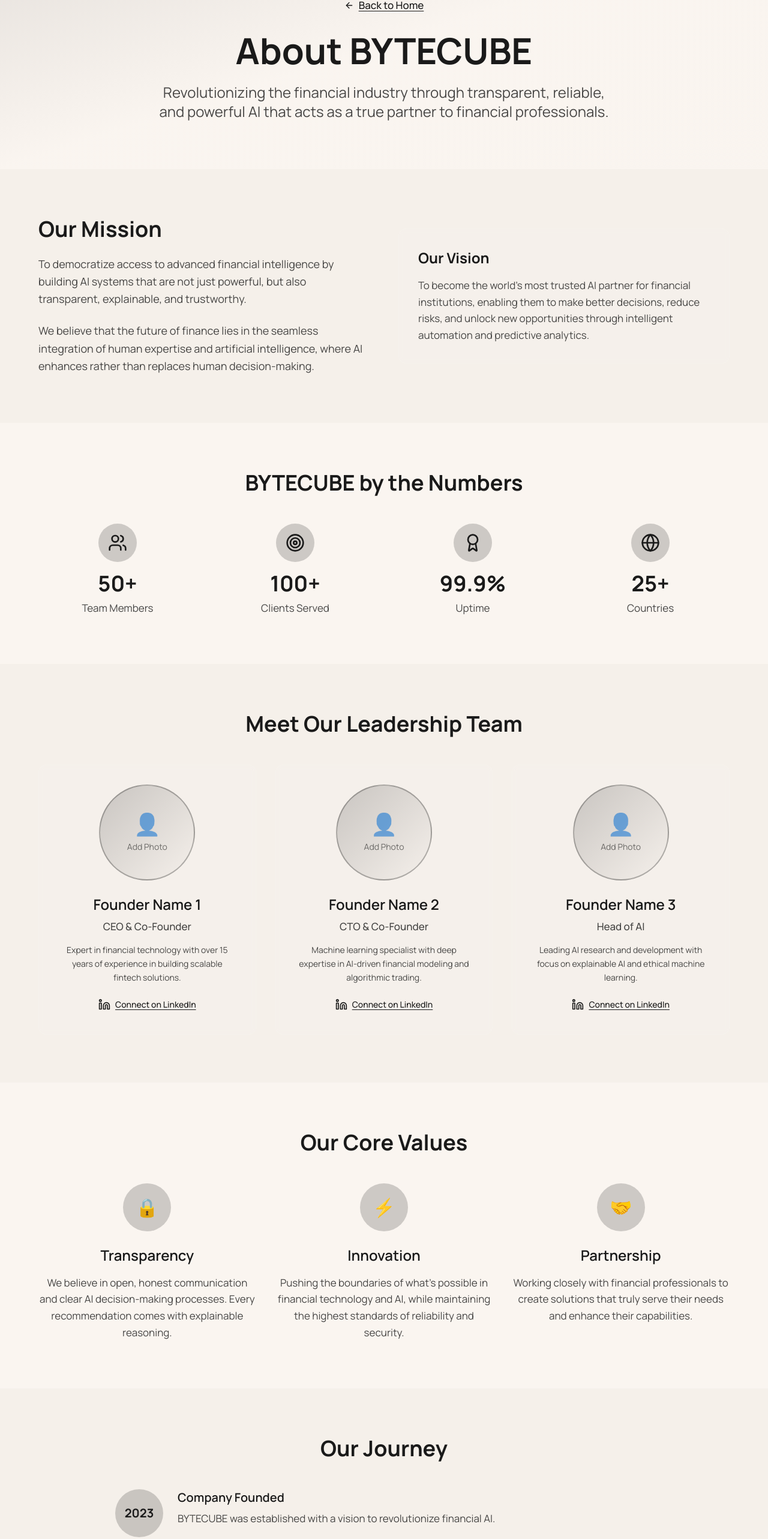
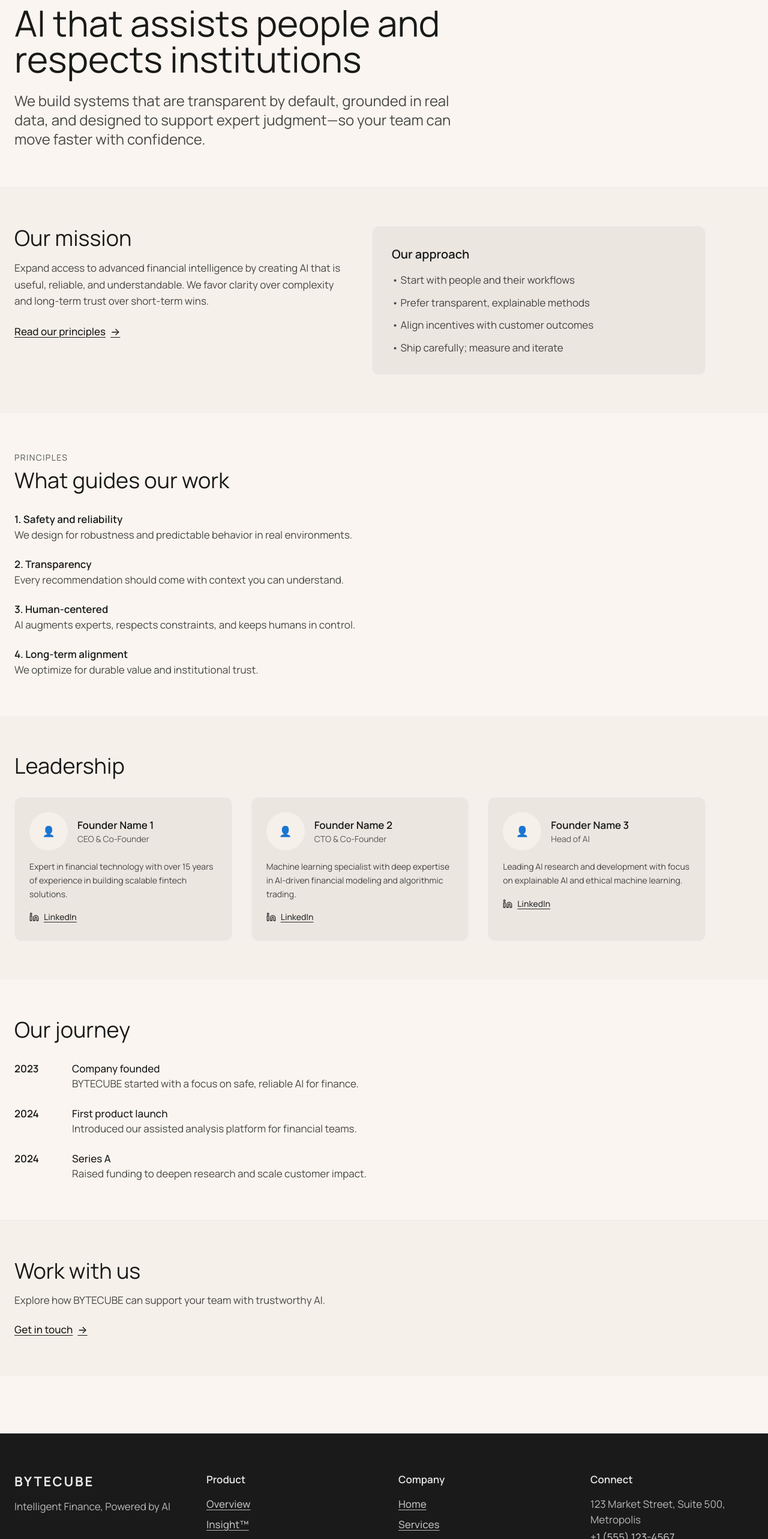
Before and after one commit to yogeshbawankar/BYTECUBE, a React (Vite) app: page /about in a window 1280 px wide. Shown: the part 132-2698 px from the top of the page at 60% size. Built offline with nearby package versions, Linux system fonts and the light colour scheme.

Commit message:
Change the about pages made it more beautiful and plished

```diff
--- a/src/components/AboutSection.tsx
+++ b/src/components/AboutSection.tsx
@@ -1,117 +1,23 @@
-import { Linkedin, ArrowRight } from 'lucide-react';
+import { ArrowRight } from 'lucide-react';
 import { Link } from 'react-router-dom';
-import { founders } from '@/data/company';
 
 const AboutSection = () => {
   return (
     <section id="about" className="py-20 bg-section-bg">
       <div className="container mx-auto px-6">
-        <div className="max-w-6xl mx-auto">
-          {/* Main About Content */}
-          <div className="text-center mb-16">
-            <h2 className="text-3xl md:text-4xl lg:text-5xl font-bold text-primary mb-8">
-              About BYTECUBE
-            </h2>
-
-            <p className="text-lg md:text-xl text-foreground leading-relaxed max-w-4xl mx-auto">
-              Founded by experts in finance and machine learning, BYTECUBE is on a mission to
-              revolutionize the financial industry. We believe in building transparent, reliable,
-              and powerful AI that acts as a true partner to financial professionals.
-            </p>
-          </div>
-
-          {/* Founders Section */}
-          <div className="mt-16">
-            <h3 className="text-2xl md:text-3xl font-bold text-primary text-center mb-12">
-              Meet Our Founders
-            </h3>
-
-            <div className="grid grid-cols-1 md:grid-cols-2 lg:grid-cols-3 gap-8">
-              {founders.map((founder) => (
-                <div key={founder.linkedin} className="bg-white/5 backdrop-blur-sm rounded-xl p-6 border border-white/10 hover:border-primary/30 transition-all duration-300 group">
-                  {/* Founder Image Placeholder */}
-                  <div className="w-32 h-32 mx-auto mb-6 rounded-full bg-gradient-to-br from-primary/20 to-secondary/20 border-2 border-primary/30 flex items-center justify-center">
-                    <div className="text-primary/60 text-sm text-center">
-                      <div className="text-2xl mb-2">👤</div>
-                      <div>Add Photo</div>
-                    </div>
-                  </div>
-
-                  {/* Founder Info */}
-                  <div className="text-center">
-                    <h4 className="text-xl font-semibold text-primary mb-2">
-                      {founder.name}
-                    </h4>
-                    <p className="text-foreground/80 mb-4">
-                      {founder.role}
-                    </p>
-
-                    {/* LinkedIn Link */}
-                    {founder.linkedin && (
-                      <a
-                        href={founder.linkedin}
-                        target="_blank"
-                        rel="noopener noreferrer"
-                        aria-label="LinkedIn profile"
-                        className="inline-flex items-center gap-2 text-primary hover:text-primary/80 transition-colors duration-200 group/link"
-                      >
-                        <Linkedin className="w-5 h-5 group-hover/link:scale-110 transition-transform duration-200" />
-                        <span className="text-sm">LinkedIn</span>
-                      </a>
-                    )}
-                  </div>
-                </div>
-              ))}
-            </div>
-          </div>
-
-          {/* Company Values */}
-          <div className="mt-20">
-            <h3 className="text-2xl md:text-3xl font-bold text-primary text-center mb-12">
-              Our Values
-            </h3>
-
-            <div className="grid grid-cols-1 md:grid-cols-3 gap-8">
-              <div className="text-center">
-                <div className="w-16 h-16 mx-auto mb-4 rounded-full bg-primary/20 flex items-center justify-center">
-                  <span className="text-2xl">🔒</span>
-                </div>
-                <h4 className="text-xl font-semibold text-primary mb-3">Transparency</h4>
-                <p className="text-foreground/80">
-                  We believe in open, honest communication and clear AI decision-making processes.
-                </p>
-              </div>
-
-              <div className="text-center">
-                <div className="w-16 h-16 mx-auto mb-4 rounded-full bg-primary/20 flex items-center justify-center">
-                  <span className="text-2xl">⚡</span>
-                </div>
-                <h4 className="text-xl font-semibold text-primary mb-3">Innovation</h4>
-                <p className="text-foreground/80">
-                  Pushing the boundaries of what's possible in financial technology and AI.
-                </p>
-              </div>
-
-              <div className="text-center">
-                <div className="w-16 h-16 mx-auto mb-4 rounded-full bg-primary/20 flex items-center justify-center">
-                  <span className="text-2xl">🤝</span>
-                </div>
-                <h4 className="text-xl font-semibold text-primary mb-3">Partnership</h4>
-                <p className="text-foreground/80">
-                  Working closely with financial professionals to create solutions that truly serve their needs.
-                </p>
-              </div>
-            </div>
-          </div>
-
-          {/* Learn More Button */}
-          <div className="mt-12 text-center">
-            <Link
-              to="/about"
-              className="inline-flex items-center gap-2 bg-primary text-white px-8 py-4 rounded-[8px] hover:bg-primary/90 transition-colors duration-200 font-semibold group"
-            >
-              <span>Learn More About Us</span>
-              <ArrowRight className="w-5 h-5 group-hover:translate-x-1 transition-transform duration-200" />
+        <div className="max-w-3xl">
+          <p className="eyebrow">About</p>
+          <h2 className="mt-2 font-serifhead text-4xl md:text-5xl text-primary leading-tight">
+            We build AI that assists people
+          </h2>
+          <p className="lede mt-6">
+            Founded by experts in finance and machine learning, BYTECUBE develops transparent, reliable
+            systems that augment human judgment and make complex work feel simple.
+          </p>
+          <div className="mt-8">
+            <Link to="/about" className="inline-flex items-center gap-2">
+              <span>Read about our mission</span>
+              <ArrowRight className="w-4 h-4" />
             </Link>
           </div>
         </div>
--- a/src/index.css
+++ b/src/index.css
@@ -123,3 +123,21 @@
 }
 
 /* Removed custom .container to avoid overriding Tailwind's responsive container */
+
+@layer components {
+  .eyebrow {
+    @apply text-xs md:text-sm uppercase tracking-widest text-muted-foreground;
+  }
+
+  .lede {
+    @apply text-xl md:text-2xl text-foreground/80 leading-relaxed;
+  }
+
+  .quiet-card {
+    @apply rounded-xl border border-border bg-card;
+  }
+
+  .soft-divider {
+    @apply h-px bg-border/80 w-full;
+  }
+}
--- a/src/pages/About.tsx
+++ b/src/pages/About.tsx
@@ -1,4 +1,4 @@
-import { Linkedin, ArrowLeft, Mail, Phone, MapPin, Globe, Users, Award, Target } from 'lucide-react';
+import { Linkedin } from 'lucide-react';
 import { Link } from 'react-router-dom';
 import { founders as foundersData } from '@/data/company';
 
@@ -6,152 +6,110 @@
   const founders = foundersData;
 
   const milestones = [
-    {
-      year: "2023",
-      title: "Company Founded",
-      description: "BYTECUBE was established with a vision to revolutionize financial AI."
-    },
-    {
-      year: "2024",
-      title: "First Product Launch",
-      description: "Successfully launched our flagship AI-powered financial analysis platform."
-    },
-    {
-      year: "2024",
-      title: "Series A Funding",
-      description: "Secured significant funding to accelerate product development and market expansion."
-    }
-  ];
-
-  const stats = [
-    { icon: Users, value: "50+", label: "Team Members" },
-    { icon: Target, value: "100+", label: "Clients Served" },
-    { icon: Award, value: "99.9%", label: "Uptime" },
-    { icon: Globe, value: "25+", label: "Countries" }
+    { year: '2023', title: 'Company founded', description: 'BYTECUBE started with a focus on safe, reliable AI for finance.' },
+    { year: '2024', title: 'First product launch', description: 'Introduced our assisted analysis platform for financial teams.' },
+    { year: '2024', title: 'Series A', description: 'Raised funding to deepen research and scale customer impact.' },
   ];
 
   return (
     <div className="min-h-screen">
-
-      {/* Hero Section */}
-      <section className="pt-32 pb-20 bg-gradient-to-br from-primary/10 via-background to-secondary/10">
+      {/* Hero */}
+      <section className="pt-28 pb-16 border-b border-border bg-background">
         <div className="container mx-auto px-6">
-          <div className="max-w-4xl mx-auto text-center">
-            <Link
-              to="/"
-              className="inline-flex items-center gap-2 text-primary hover:text-primary/80 transition-colors duration-200 mb-8"
-            >
-              <ArrowLeft className="w-4 h-4" />
-              <span>Back to Home</span>
-            </Link>
-
-            <h1 className="text-4xl md:text-5xl lg:text-6xl font-bold text-primary mb-6">
-              About BYTECUBE
+          <div className="max-w-3xl">
+            <p className="eyebrow">About BYTECUBE</p>
+            <h1 className="mt-2 font-serifhead text-4xl md:text-6xl leading-tight text-primary">
+              AI that assists people and respects institutions
             </h1>
-
-            <p className="text-xl md:text-2xl text-foreground/80 leading-relaxed max-w-3xl mx-auto">
-              Revolutionizing the financial industry through transparent, reliable, and powerful AI that acts as a true partner to financial professionals.
+            <p className="lede mt-6">
+              We build systems that are transparent by default, grounded in real data, and designed to
+              support expert judgment—so your team can move faster with confidence.
             </p>
           </div>
         </div>
       </section>
 
-      {/* Mission & Vision */}
-      <section className="py-20 bg-section-bg">
+      {/* Mission & Approach */}
+      <section className="py-16 bg-section-bg">
         <div className="container mx-auto px-6">
-          <div className="max-w-6xl mx-auto">
-            <div className="grid grid-cols-1 lg:grid-cols-2 gap-12 items-center">
-              <div>
-                <h2 className="text-3xl md:text-4xl font-bold text-primary mb-6">
-                  Our Mission
-                </h2>
-                <p className="text-lg text-foreground/80 leading-relaxed mb-6">
-                  To democratize access to advanced financial intelligence by building AI systems that are not just powerful, but also transparent, explainable, and trustworthy.
-                </p>
-                <p className="text-lg text-foreground/80 leading-relaxed">
-                  We believe that the future of finance lies in the seamless integration of human expertise and artificial intelligence, where AI enhances rather than replaces human decision-making.
-                </p>
+          <div className="grid grid-cols-1 lg:grid-cols-2 gap-10 max-w-6xl">
+            <div>
+              <h2 className="font-serifhead text-3xl md:text-4xl text-primary">Our mission</h2>
+              <p className="mt-4 text-foreground/80 leading-relaxed">
+                Expand access to advanced financial intelligence by creating AI that is useful, reliable,
+                and understandable. We favor clarity over complexity and long-term trust over short-term
+                wins.
+              </p>
+              <div className="mt-6">
+                <a href="#principles" className="inline-flex items-center gap-2">
+                  Read our principles
+                  <span aria-hidden>→</span>
+                </a>
               </div>
-
-              <div className="bg-white/5 backdrop-blur-sm rounded-xl p-8 border border-white/10">
-                <h3 className="text-2xl font-bold text-primary mb-4">Our Vision</h3>
-                <p className="text-foreground/80 leading-relaxed">
-                  To become the world's most trusted AI partner for financial institutions, enabling them to make better decisions, reduce risks, and unlock new opportunities through intelligent automation and predictive analytics.
-                </p>
-              </div>
+            </div>
+            <div className="quiet-card p-6 md:p-8">
+              <h3 className="text-xl font-semibold text-primary">Our approach</h3>
+              <ul className="mt-4 space-y-3 text-foreground/80">
+                <li>• Start with people and their workflows</li>
+                <li>• Prefer transparent, explainable methods</li>
+                <li>• Align incentives with customer outcomes</li>
+                <li>• Ship carefully; measure and iterate</li>
+              </ul>
             </div>
           </div>
         </div>
       </section>
 
-      {/* Stats Section */}
-      <section className="py-20 bg-background">
+      {/* Principles */}
+      <section id="principles" className="py-16 bg-background">
         <div className="container mx-auto px-6">
-          <div className="max-w-6xl mx-auto">
-            <h2 className="text-3xl md:text-4xl font-bold text-primary text-center mb-12">
-              BYTECUBE by the Numbers
-            </h2>
-
-            <div className="grid grid-cols-2 md:grid-cols-4 gap-8">
-              {stats.map(({ icon: Icon, value, label }) => (
-                <div key={label} className="text-center">
-                  <div className="w-16 h-16 mx-auto mb-4 rounded-full bg-primary/20 flex items-center justify-center">
-                    <Icon className="w-8 h-8 text-primary" />
-                  </div>
-                  <div className="text-3xl md:text-4xl font-bold text-primary mb-2">
-                    {value}
-                  </div>
-                  <div className="text-foreground/80">
-                    {label}
-                  </div>
-                </div>
-              ))}
-            </div>
+          <div className="max-w-4xl">
+            <p className="eyebrow">Principles</p>
+            <h2 className="mt-2 font-serifhead text-3xl md:text-4xl text-primary">What guides our work</h2>
+            <ol className="mt-8 space-y-6">
+              <li>
+                <div className="font-semibold text-primary">1. Safety and reliability</div>
+                <p className="text-foreground/80">We design for robustness and predictable behavior in real environments.</p>
+              </li>
+              <li>
+                <div className="font-semibold text-primary">2. Transparency</div>
+                <p className="text-foreground/80">Every recommendation should come with context you can understand.</p>
+              </li>
+              <li>
+                <div className="font-semibold text-primary">3. Human-centered</div>
+                <p className="text-foreground/80">AI augments experts, respects constraints, and keeps humans in control.</p>
+              </li>
+              <li>
+                <div className="font-semibold text-primary">4. Long-term alignment</div>
+                <p className="text-foreground/80">We optimize for durable value and institutional trust.</p>
+              </li>
+            </ol>
           </div>
         </div>
       </section>
 
-      {/* Founders Section */}
-      <section className="py-20 bg-section-bg">
+      {/* Leadership */}
+      <section className="py-16 bg-section-bg">
         <div className="container mx-auto px-6">
-          <div className="max-w-6xl mx-auto">
-            <h2 className="text-3xl md:text-4xl font-bold text-primary text-center mb-12">
-              Meet Our Leadership Team
-            </h2>
-
+          <div className="max-w-6xl">
+            <h2 className="font-serifhead text-3xl md:text-4xl text-primary mb-8">Leadership</h2>
             <div className="grid grid-cols-1 md:grid-cols-2 lg:grid-cols-3 gap-8">
               {founders.map((founder) => (
-                <div key={`${founder.name}-${founder.role}`} className="bg-white/5 backdrop-blur-sm rounded-xl p-8 border border-white/10 hover:border-primary/30 transition-all duration-300 group">
-                  {/* Founder Image Placeholder */}
-                  <div className="w-40 h-40 mx-auto mb-6 rounded-full bg-gradient-to-br from-primary/20 to-secondary/20 border-2 border-primary/30 flex items-center justify-center">
-                    <div className="text-primary/60 text-center">
-                      <div className="text-4xl mb-2">👤</div>
-                      <div className="text-sm">Add Photo</div>
+                <div key={`${founder.name}-${founder.role}`} className="quiet-card p-6">
+                  <div className="flex items-center gap-4">
+                    <div className="w-16 h-16 rounded-full bg-muted flex items-center justify-center text-muted-foreground">👤</div>
+                    <div>
+                      <div className="font-semibold text-primary">{founder.name}</div>
+                      <div className="text-sm text-foreground/70">{founder.role}</div>
                     </div>
                   </div>
-
-                  {/* Founder Info */}
-                  <div className="text-center">
-                    <h3 className="text-2xl font-semibold text-primary mb-2">
-                      {founder.name}
-                    </h3>
-                    <p className="text-primary/80 font-medium mb-4">
-                      {founder.role}
-                    </p>
-
-                    <p className="text-foreground/80 text-sm leading-relaxed mb-6">
-                      {founder.bio}
-                    </p>
-
-                    {/* LinkedIn Link */}
-                    <a
-                      href={founder.linkedin}
-                      target="_blank"
-                      rel="noopener noreferrer"
-                      className="inline-flex items-center gap-2 text-primary hover:text-primary/80 transition-colors duration-200 group/link"
-                    >
-                      <Linkedin className="w-5 h-5 group-hover/link:scale-110 transition-transform duration-200" />
-                      <span className="text-sm">Connect on LinkedIn</span>
+                  {founder.bio && (
+                    <p className="mt-4 text-sm text-foreground/80 leading-relaxed">{founder.bio}</p>
+                  )}
+                  <div className="mt-4">
+                    <a href={founder.linkedin} target="_blank" rel="noopener noreferrer" className="inline-flex items-center gap-2 text-foreground/90">
+                      <Linkedin className="w-4 h-4" />
+                      <span className="text-sm">LinkedIn</span>
                     </a>
                   </div>
                 </div>
@@ -161,70 +119,18 @@
         </div>
       </section>
 
-      {/* Company Values */}
-      <section className="py-20 bg-background">
+      {/* Journey */}
+      <section className="py-16 bg-background">
         <div className="container mx-auto px-6">
-          <div className="max-w-6xl mx-auto">
-            <h2 className="text-3xl md:text-4xl font-bold text-primary text-center mb-12">
-              Our Core Values
-            </h2>
-
-            <div className="grid grid-cols-1 md:grid-cols-3 gap-8">
-              <div className="text-center">
-                <div className="w-20 h-20 mx-auto mb-6 rounded-full bg-primary/20 flex items-center justify-center">
-                  <span className="text-3xl">🔒</span>
-                </div>
-                <h3 className="text-2xl font-semibold text-primary mb-4">Transparency</h3>
-                <p className="text-foreground/80 leading-relaxed">
-                  We believe in open, honest communication and clear AI decision-making processes. Every recommendation comes with explainable reasoning.
-                </p>
-              </div>
-
-              <div className="text-center">
-                <div className="w-20 h-20 mx-auto mb-6 rounded-full bg-primary/20 flex items-center justify-center">
-                  <span className="text-3xl">⚡</span>
-                </div>
-                <h3 className="text-2xl font-semibold text-primary mb-4">Innovation</h3>
-                <p className="text-foreground/80 leading-relaxed">
-                  Pushing the boundaries of what's possible in financial technology and AI, while maintaining the highest standards of reliability and security.
-                </p>
-              </div>
-
-              <div className="text-center">
-                <div className="w-20 h-20 mx-auto mb-6 rounded-full bg-primary/20 flex items-center justify-center">
-                  <span className="text-3xl">🤝</span>
-                </div>
-                <h3 className="text-2xl font-semibold text-primary mb-4">Partnership</h3>
-                <p className="text-foreground/80 leading-relaxed">
-                  Working closely with financial professionals to create solutions that truly serve their needs and enhance their capabilities.
-                </p>
-              </div>
-            </div>
-          </div>
-        </div>
-      </section>
-
-      {/* Timeline */}
-      <section className="py-20 bg-section-bg">
-        <div className="container mx-auto px-6">
-          <div className="max-w-4xl mx-auto">
-            <h2 className="text-3xl md:text-4xl font-bold text-primary text-center mb-12">
-              Our Journey
-            </h2>
-
-            <div className="space-y-8">
-              {milestones.map((milestone) => (
-                <div key={`${milestone.year}-${milestone.title}`} className="flex items-start gap-6">
-                  <div className="flex-shrink-0 w-20 h-20 rounded-full bg-primary/20 flex items-center justify-center">
-                    <span className="text-xl font-bold text-primary">{milestone.year}</span>
-                  </div>
-                  <div className="flex-1">
-                    <h3 className="text-xl font-semibold text-primary mb-2">
-                      {milestone.title}
-                    </h3>
-                    <p className="text-foreground/80">
-                      {milestone.description}
-                    </p>
+          <div className="max-w-4xl">
+            <h2 className="font-serifhead text-3xl md:text-4xl text-primary">Our journey</h2>
+            <div className="mt-8 space-y-6">
+              {milestones.map((m) => (
+                <div key={`${m.year}-${m.title}`} className="grid grid-cols-[5rem_1fr] gap-4 items-start">
+                  <div className="text-primary font-semibold">{m.year}</div>
+                  <div>
+                    <div className="text-primary font-medium">{m.title}</div>
+                    <p className="text-foreground/80">{m.description}</p>
                   </div>
                 </div>
               ))}
@@ -233,23 +139,20 @@
         </div>
       </section>
 
-      {/* Contact CTA */}
-      <section className="py-20 bg-background">
+      {/* CTA */}
+      <section className="py-16 bg-section-bg border-t border-border">
         <div className="container mx-auto px-6">
-          <div className="max-w-4xl mx-auto text-center">
-            <h2 className="text-3xl md:text-4xl font-bold text-primary mb-6">
-              Ready to Transform Your Financial Operations?
-            </h2>
-            <p className="text-xl text-foreground/80 mb-8">
-              Let's discuss how BYTECUBE can help you leverage the power of AI in your financial workflows.
+          <div className="max-w-3xl">
+            <h2 className="font-serifhead text-3xl md:text-4xl text-primary">Work with us</h2>
+            <p className="mt-4 text-foreground/80">
+              Explore how BYTECUBE can support your team with trustworthy AI.
             </p>
-            <Link
-              to="/#contact"
-              className="inline-flex items-center gap-2 bg-primary text-white px-8 py-4 rounded-lg hover:bg-primary/90 transition-colors duration-200 font-semibold"
-            >
-              <Mail className="w-5 h-5" />
-              Get in Touch
-            </Link>
+            <div className="mt-6">
+              <Link to="/#contact" className="inline-flex items-center gap-2">
+                Get in touch
+                <span aria-hidden>→</span>
+              </Link>
+            </div>
           </div>
         </div>
       </section>
--- a/tailwind.config.ts
+++ b/tailwind.config.ts
@@ -139,5 +139,5 @@
 			}
 		}
 	},
-	plugins: [require("tailwindcss-animate")],
+	plugins: [require("tailwindcss-animate"), require("@tailwindcss/typography")],
 } satisfies Config;
```
